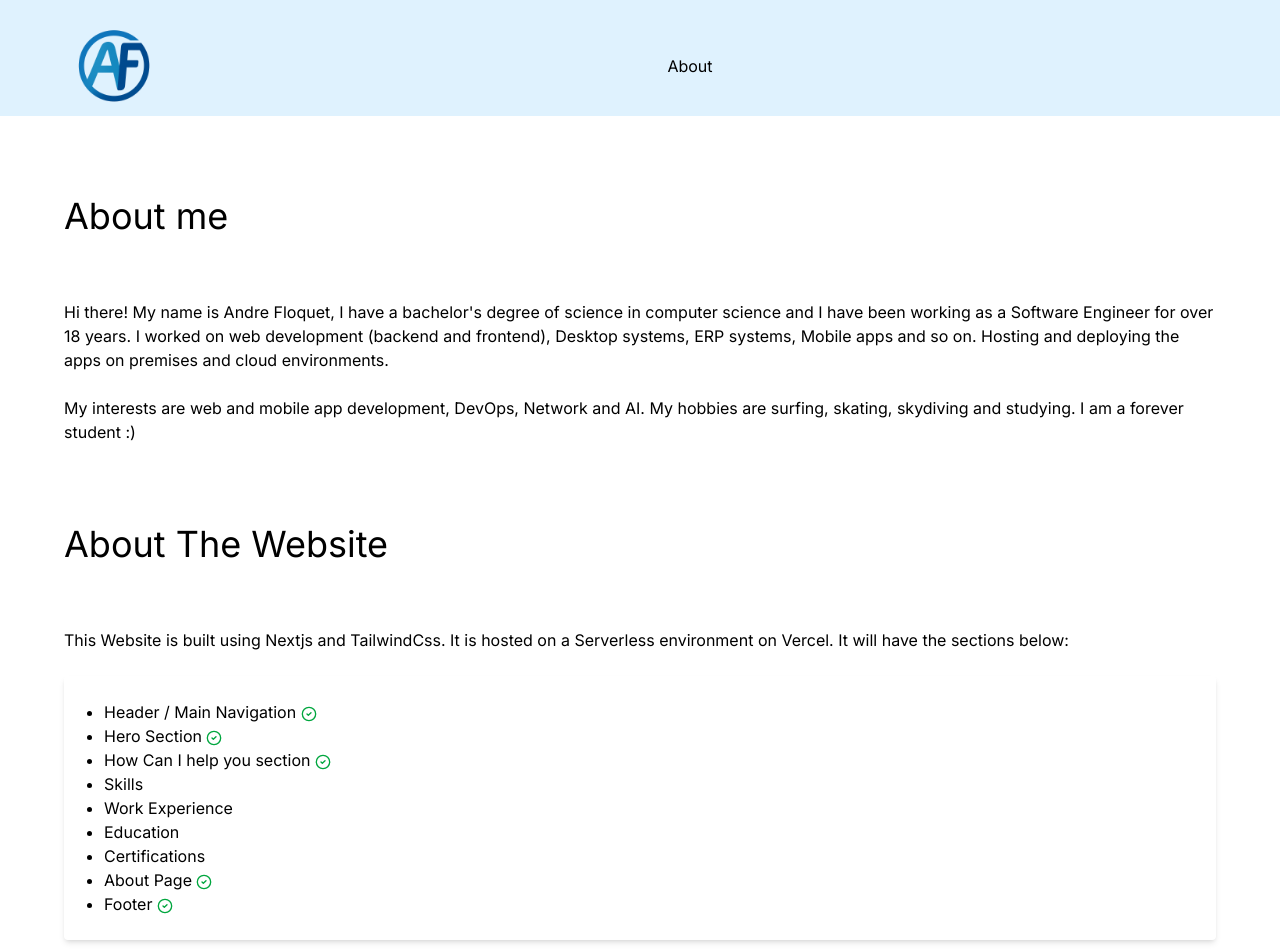
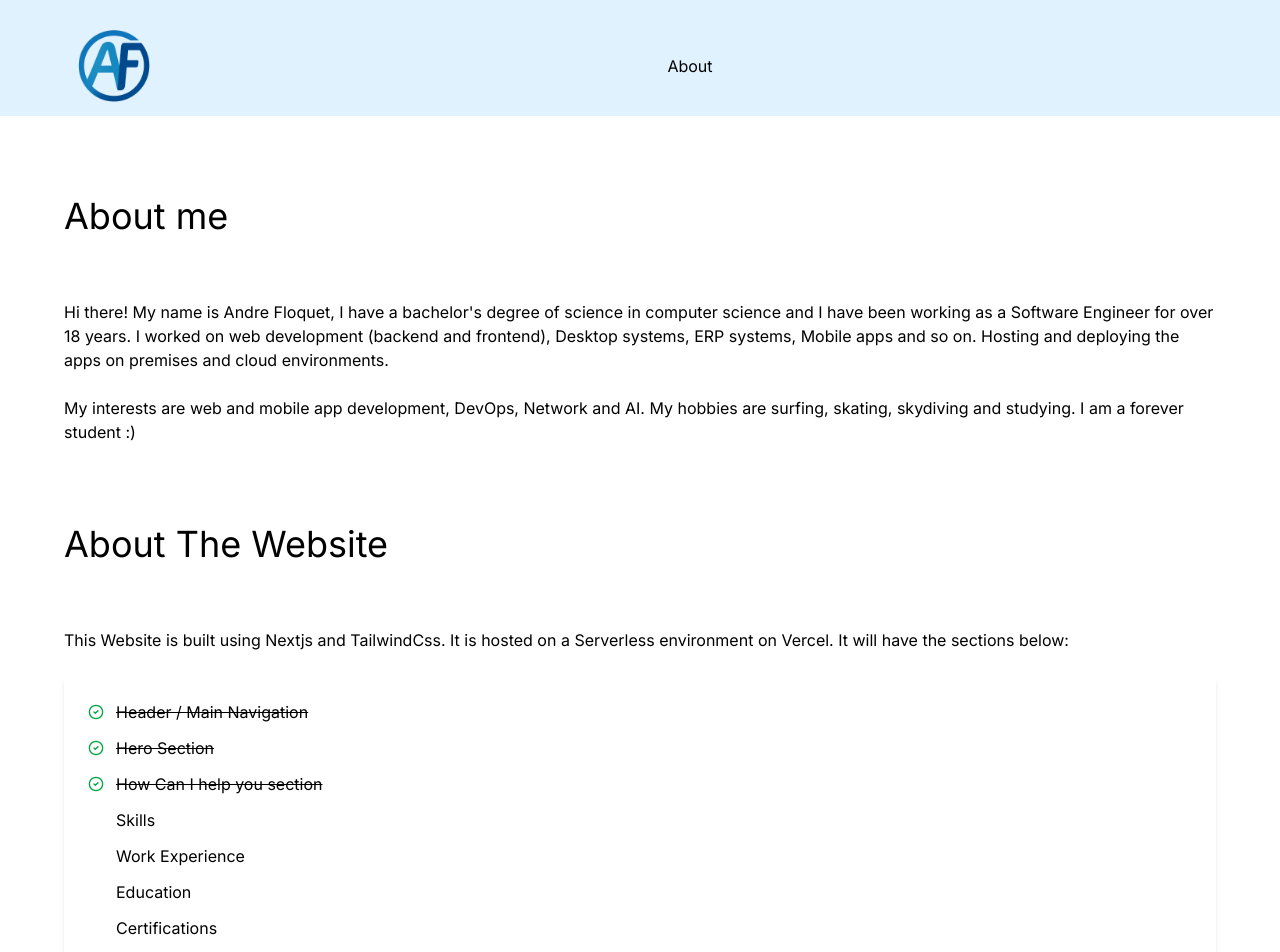
Before and after one commit to andrefloquet/personal-website, a Next.js app: page /about in a window 1280 px wide. Shown: the top 952 px of the page. Built offline with nearby package versions, Linux system fonts and the light colour scheme.

Commit message:
Change about website card and Hero Main text color

```diff
--- a/src/app/about/page.js
+++ b/src/app/about/page.js
@@ -11,17 +11,34 @@ export default function About() {
             <section className="max-w-9/10 mx-auto my-20">
                 <h2 className="text-center text-4xl mb-16 md:text-left">About The Website</h2>
                 <p className="text-center mb-6 md:text-left">This Website is built using Nextjs and TailwindCss. It is hosted on a Serverless environment on Vercel. It will have the sections below:</p>
-                <ul className="flex flex-col justify-center rounded-sm shadow-md list-disc py-6 pl-10">
-                    <li>Header / Main Navigation <CircleCheck className="w-4 h-4 text-green-600 inline" /></li>
-                    <li>Hero Section <CircleCheck className="w-4 h-4 text-green-600 inline" /></li>
-                    <li>How Can I help you section <CircleCheck className="w-4 h-4 text-green-600 inline" /></li>
-                    <li>Skills</li>
-                    <li>Work Experience</li>
-                    <li>Education</li>
-                    <li>Certifications</li>
-                    <li>About Page <CircleCheck className="w-4 h-4 text-green-600 inline" /></li>
-                    <li className="">Footer <CircleCheck className="w-4 h-4 text-green-600 inline" /></li>
-                </ul>
+                <div class="grid grid-cols-[auto_1fr] justify-center items-center gap-3 rounded-sm shadow-md p-6">
+                    <div><CircleCheck className="w-4 h-4 text-green-600" /></div>
+                    <div class="line-through">Header / Main Navigation</div>
+
+                    <div><CircleCheck className="w-4 h-4 text-green-600" /></div>
+                    <div class="line-through">Hero Section</div>
+
+                    <div><CircleCheck className="w-4 h-4 text-green-600" /></div>
+                    <div class="line-through">How Can I help you section</div>
+
+                    <div></div>
+                    <div>Skills</div>
+
+                    <div></div>
+                    <div>Work Experience</div>
+
+                    <div></div>
+                    <div>Education</div>
+
+                    <div></div>
+                    <div>Certifications</div>
+
+                    <div><CircleCheck className="w-4 h-4 text-green-600" /></div>
+                    <div class="line-through">About Page</div>
+
+                    <div><CircleCheck className="w-4 h-4 text-green-600" /></div>
+                    <div class="line-through">Footer</div>
+                </div>
             </section>
         </main>
     )
--- a/src/components/hero.js
+++ b/src/components/hero.js
@@ -8,7 +8,7 @@ export default function Hero() {
         <section className="bg-sky-100 h-auto mb-30 pt-10">
             <div className="grid grid-cols-1 items-center text-center md:h-screen max-w-9/10 mx-auto md:grid-cols-2 md:gap-4 md:text-left">
                 <div className="">
-                    <h1 className="text-6xl font-bold mb-10">Andre Floquet, The Software Engineer your Team Needs</h1>
+                    <h1 className="text-6xl text-sky-900 font-bold mb-10">Andre Floquet, The Software Engineer your Team Needs</h1>
                     <p className="text-lg mb-10">Would you rather have an average Permanent Resident developer or a Senior Engineer who is currently holding a student visa? In over 18 years working as a Software Engineer, there was not anything that I could not do yet.</p>
                     <div className='flex flex-col gap-4 justify-center mx-20 md:flex-row md:justify-start md:mx-0'>
                         <Button href='#' className='text-white'>Resume  &darr;</Button>
```
